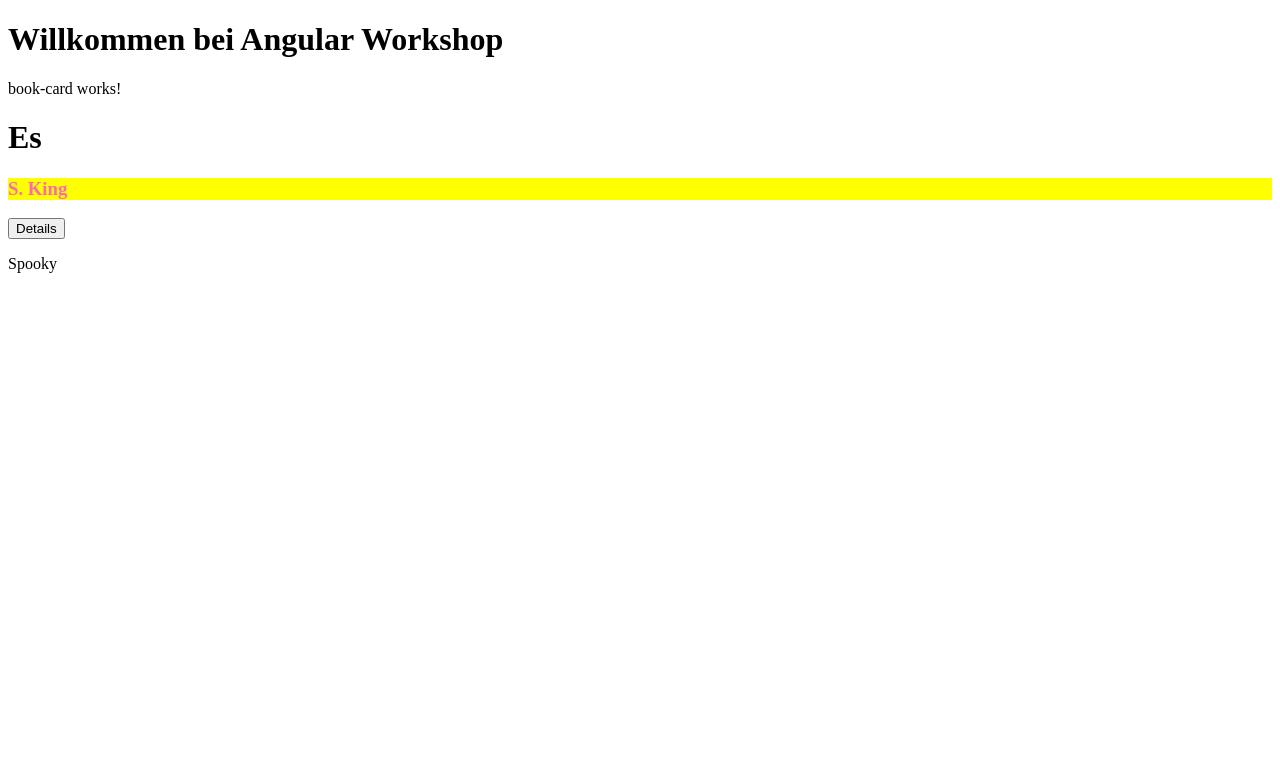
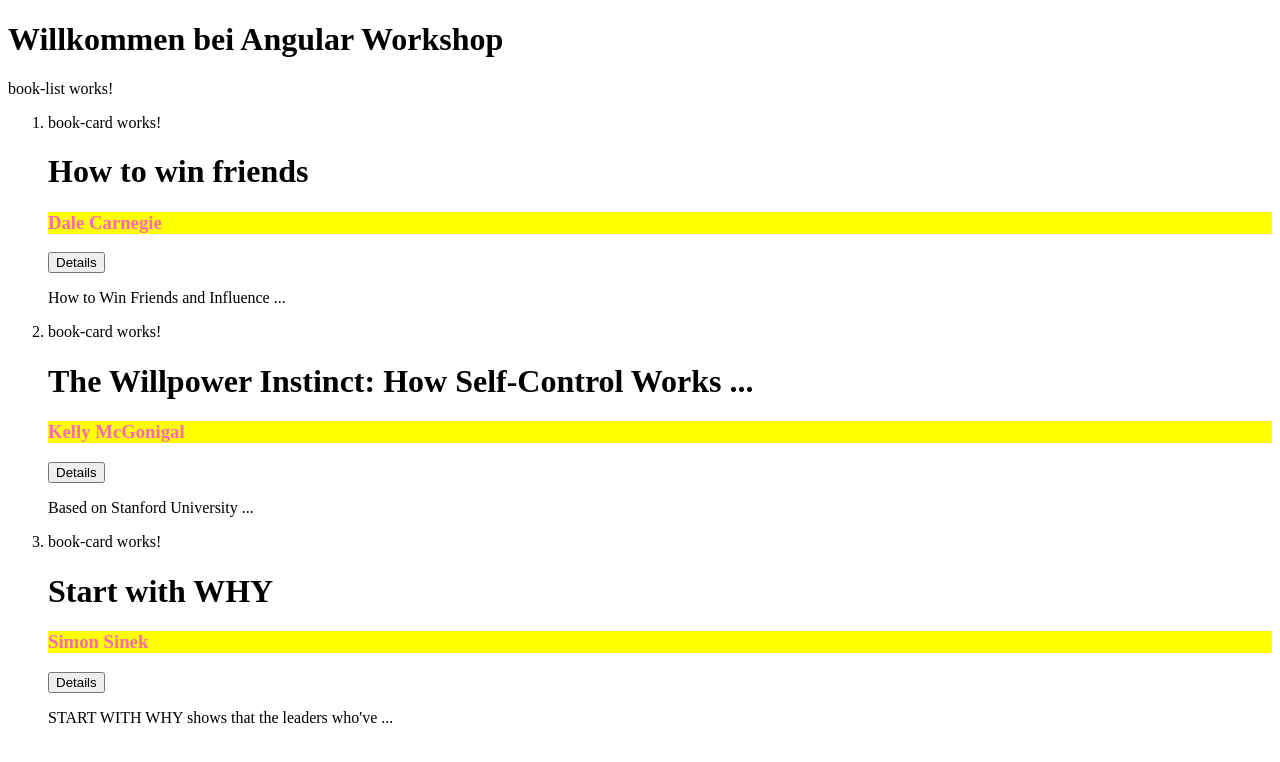
Before and after one commit to gjungb/workshops-maerz-2022, an Angular app: page / in a window 1280 px wide. Shown: the top 762 px of the page. Built offline with nearby package versions, Linux system fonts and the light colour scheme.

Commit message:
feat(list): add book list

```diff
--- a/src/app/app.component.html
+++ b/src/app/app.component.html
@@ -1,3 +1,3 @@
 <h1>Willkommen bei {{ title }}</h1>
 
-<app-book-card [myBook]="{title: 'Es', author: 'S. King', abstract: 'Spooky'}"></app-book-card>
+<app-book-list></app-book-list>
--- a/src/app/app.module.ts
+++ b/src/app/app.module.ts
@@ -3,11 +3,13 @@
 
 import { AppComponent } from './app.component';
 import { BookCardComponent } from './book-card/book-card.component';
+import { BookListComponent } from './book-list/book-list.component';
 
 @NgModule({
   declarations: [
     AppComponent,
-    BookCardComponent
+    BookCardComponent,
+    BookListComponent
   ],
   imports: [
     BrowserModule
--- a/src/app/book-card/book-card.component.html
+++ b/src/app/book-card/book-card.component.html
@@ -7,5 +7,5 @@
 <button type="button" (click)="handleDetailClick($event)">Details</button>
 
 <p>
-    {{ content?.abstract }}
+  {{ content?.abstract }}
 </p>
--- a/src/app/book-card/book-card.component.ts
+++ b/src/app/book-card/book-card.component.ts
@@ -1,15 +1,21 @@
-import { Component, EventEmitter, Input, OnInit, Output } from '@angular/core';
+import { Component, EventEmitter, Input, Output } from '@angular/core';
 import { Book } from '../model/book';
 
 @Component({
   selector: 'app-book-card',
   templateUrl: './book-card.component.html',
-  styleUrls: ['./book-card.component.scss']
+  styleUrls: ['./book-card.component.scss'],
 })
-export class BookCardComponent implements OnInit {
-
+export class BookCardComponent {
+  // eslint-disable-next-line @angular-eslint/no-input-rename
   @Input('myBook')
   content!: Book;
+
+  /**
+   *
+   */
+  @Input()
+  isFunky?: boolean;
 
   /**
    *
@@ -19,13 +25,10 @@
 
   customStyle = {
     backgroundColor: 'yellow',
-    color: 'hotpink'
+    color: 'hotpink',
   };
 
-  constructor() { }
-
-  ngOnInit(): void {
-  }
+  constructor() {}
 
   /**
    *
@@ -34,7 +37,5 @@
   handleDetailClick(ev: MouseEvent): void {
     // Effect / Side Effect
     this.selectContent.emit(this.content);
-
   }
-
 }
--- /dev/null
+++ b/src/app/book-list/book-list.component.html
@@ -0,0 +1,7 @@
+<p>book-list works!</p>
+
+<ol>
+    <li *ngFor="let book of books">
+        <app-book-card [myBook]="book" [isFunky]="true"></app-book-card>
+    </li>
+</ol>
--- /dev/null
+++ b/src/app/book-list/book-list.component.ts
@@ -0,0 +1,32 @@
+import { Component, OnInit } from '@angular/core';
+import { Book } from '../model/book';
+
+@Component({
+  selector: 'app-book-list',
+  templateUrl: './book-list.component.html',
+  styleUrls: ['./book-list.component.scss'],
+})
+export class BookListComponent implements OnInit {
+  books: Book[] = [
+    {
+      title: 'How to win friends',
+      author: 'Dale Carnegie',
+      abstract: 'How to Win Friends and Influence ...',
+    },
+    {
+      title: 'The Willpower Instinct: How Self-Control Works ...',
+      author: 'Kelly McGonigal',
+      abstract: 'Based on Stanford University ...',
+    },
+    {
+      author: 'Simon Sinek',
+      title: 'Start with WHY',
+      abstract: "START WITH WHY shows that the leaders who've ...",
+    },
+  ];
+
+  constructor() {}
+
+  // eslint-disable-next-line @angular-eslint/no-empty-lifecycle-method
+  ngOnInit(): void {}
+}
```
Also changed, not shown: src/app/book-list/book-list.component.scss (added).
